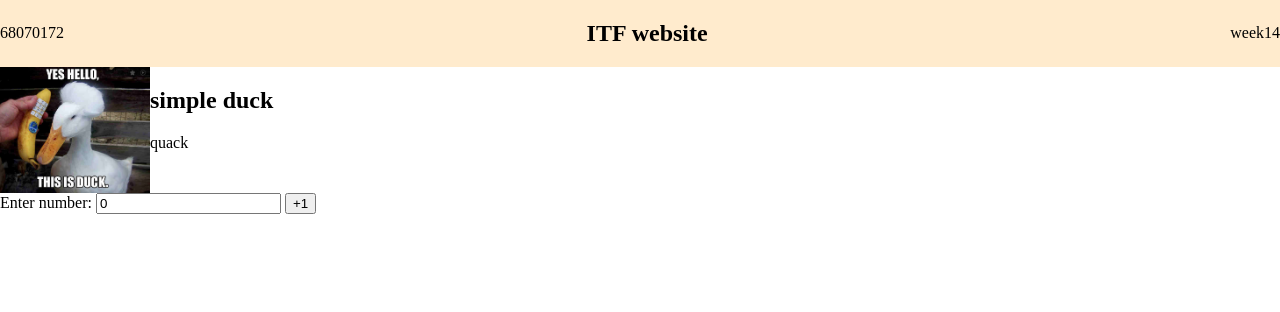
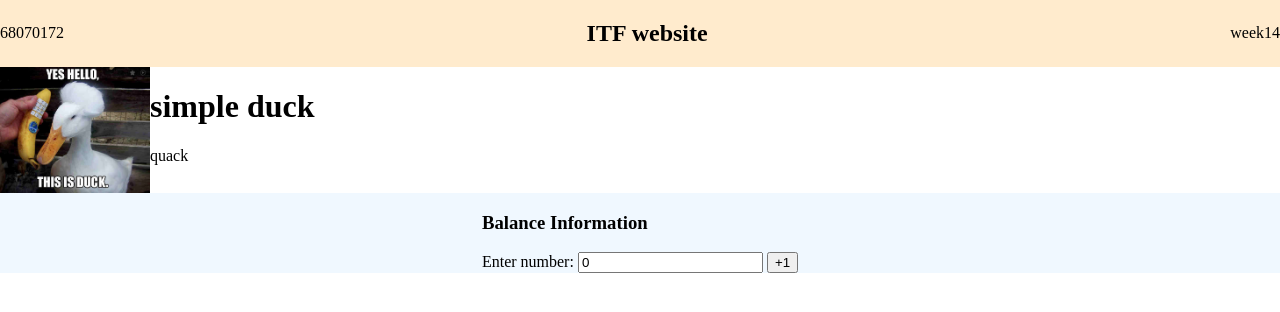
Before and after one commit to DuckyBoiz/ITF_IT68070172, a plain HTML site: page index.html in a window 1280 px wide. Drawn offline with Linux system fonts and the light colour scheme.

Commit message:
"update"

```diff
--- a/index.html
+++ b/index.html
@@ -21,20 +21,29 @@
     <simple_duck>
         <img src="picture/callingDuck.jpg" width="150">
         <simple_duck_name>
-            <h2>
+            <h1>
                 simple duck
-            </h2>
+            </h1>
             <p>
                 quack
             </p>
         </simple_duck_name>
     </simple_duck>
-    <div>
-        Enter number: <input type="number" id="myinput" value="0">
-        <button onclick="add()">
-            +1
-        </button>
-    </div>
+    <information_section>
+        <balance_information>
+            <top>
+                <h3>
+                    Balance Information
+                </h3>
+            </top>
+            <nav>
+                Enter number: <input type="number" id="myinput" value="0">
+                <button onclick="add()">
+                    +1
+                </button>
+            </nav>
+        </balance_information>
+    </information_section>
     <script src="script.js"></script>
 </body>
 </html>
--- a/styles.css
+++ b/styles.css
@@ -12,3 +12,10 @@ simple_duck{
 body{
     margin: 0;
 }
+
+balance_information{
+    background-color: aliceblue;
+    align-items: center;
+    display: grid;
+    justify-content: space-around;
+}
```
